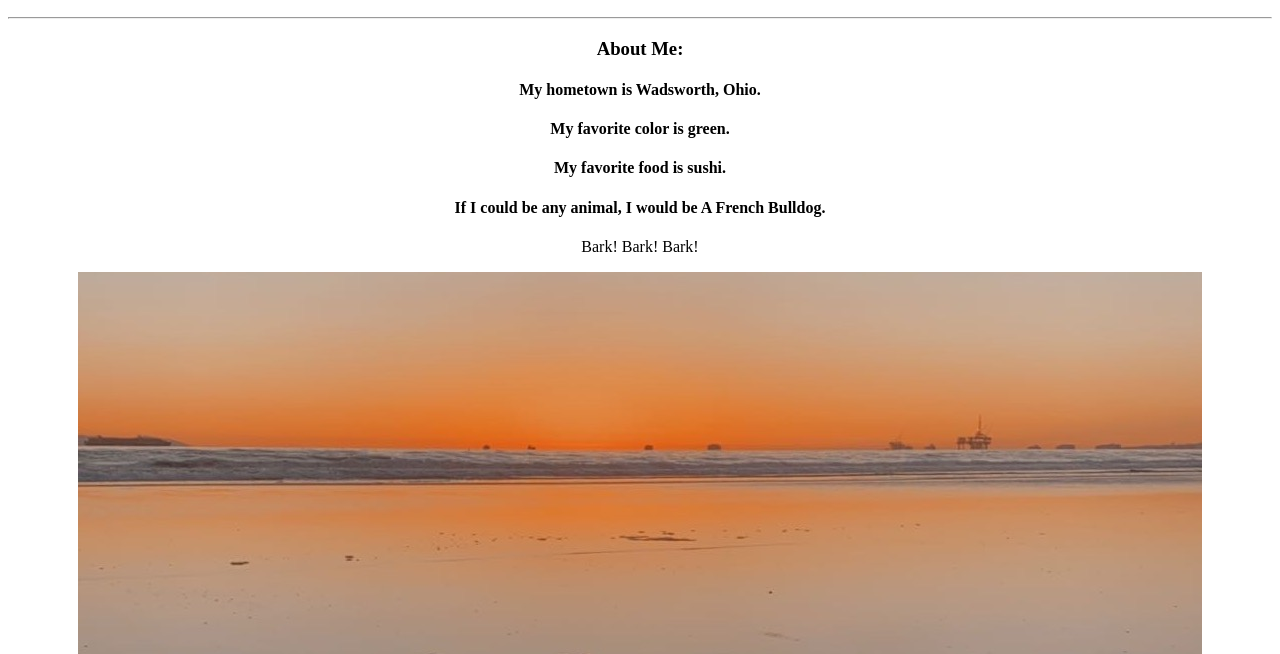
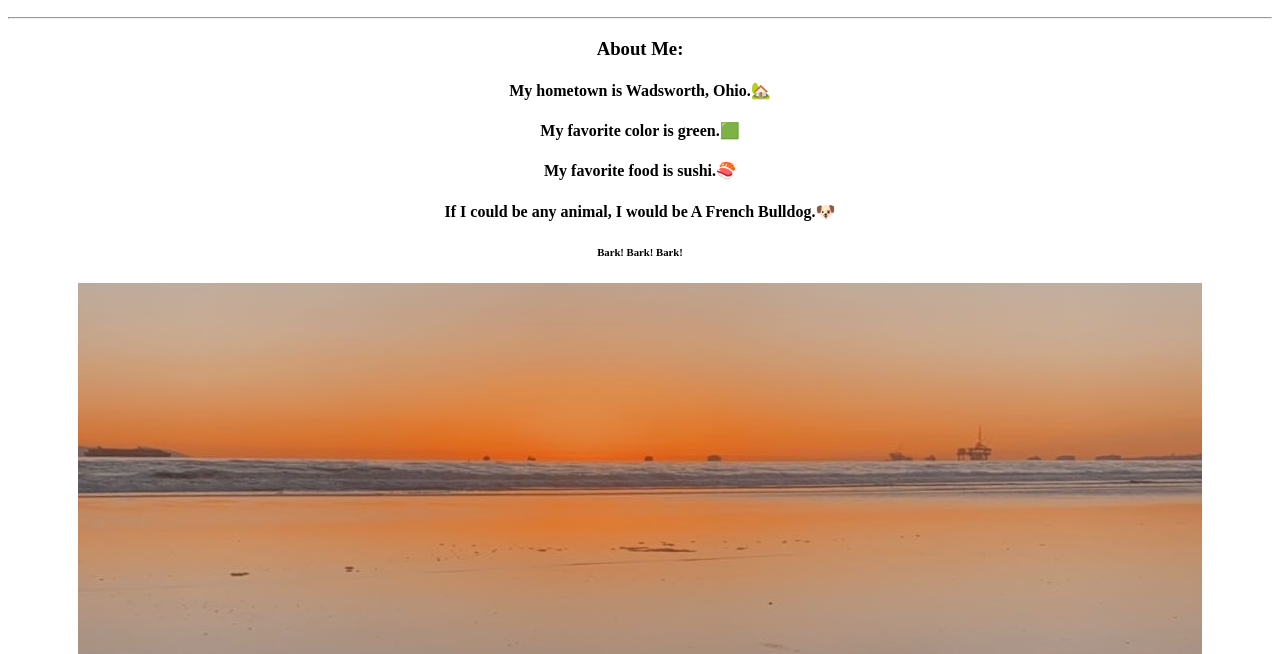
Before and after one commit to bendmcintyre/my-profile, a plain HTML site: page index.html in a window 1280 px wide. Shown: the part 110-764 px from the top of the page. Drawn offline with Linux system fonts and the light colour scheme.

Commit message:
Updated website

```diff
--- a/index.html
+++ b/index.html
@@ -11,11 +11,11 @@
 				<h2>Software Developer</h2>
 				<hr>
 				<h3>About Me:</h3>
-					<h4>My hometown is Wadsworth, Ohio.</h4>
-					<h4>My favorite color is green.</h4>
-					<h4>My favorite food is sushi.</h4>
-					<h4>If I could be any animal, I would be A French Bulldog.</h4>
-                    <p>Bark! Bark! Bark!</p>
+					<h4>My hometown is Wadsworth, Ohio.🏡</h4>
+					<h4>My favorite color is green.🟩</h4>
+					<h4>My favorite food is sushi.🍣</h4>
+					<h4>If I could be any animal, I would be A French Bulldog.🐶</h4>
+                    <h6>Bark! Bark! Bark!</h6>
                     <img src="./IMG_3620.JPG" />
 			</div>
 		  </body>
```
